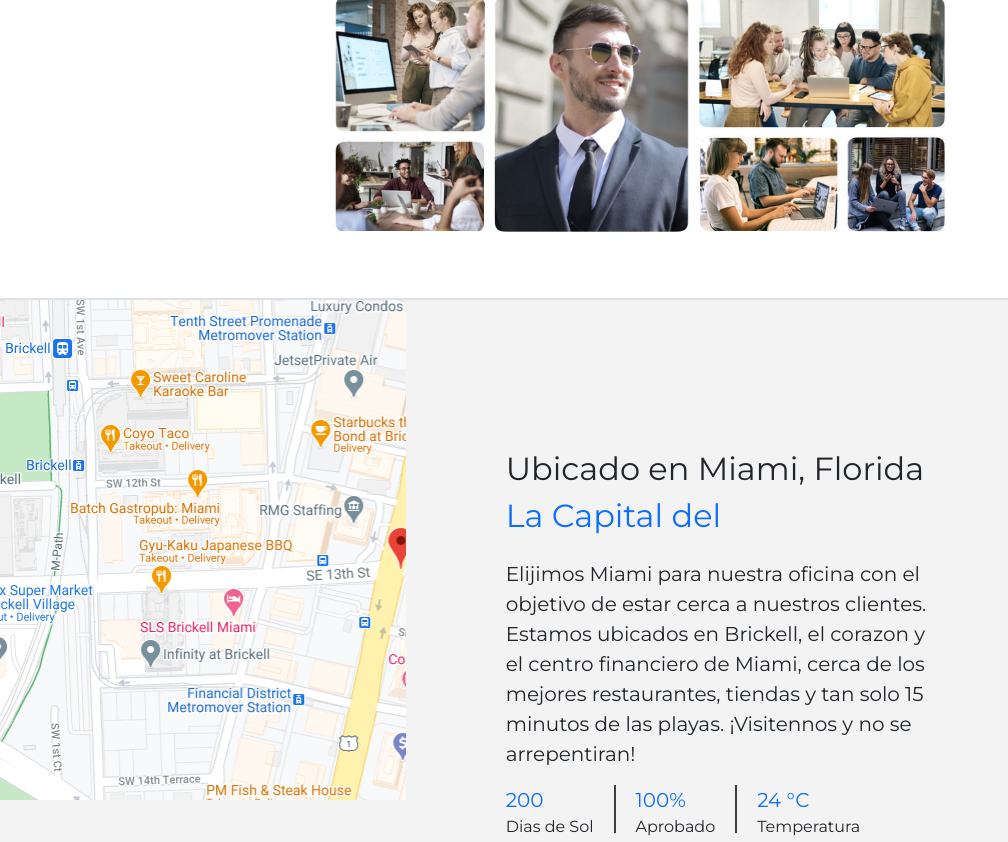
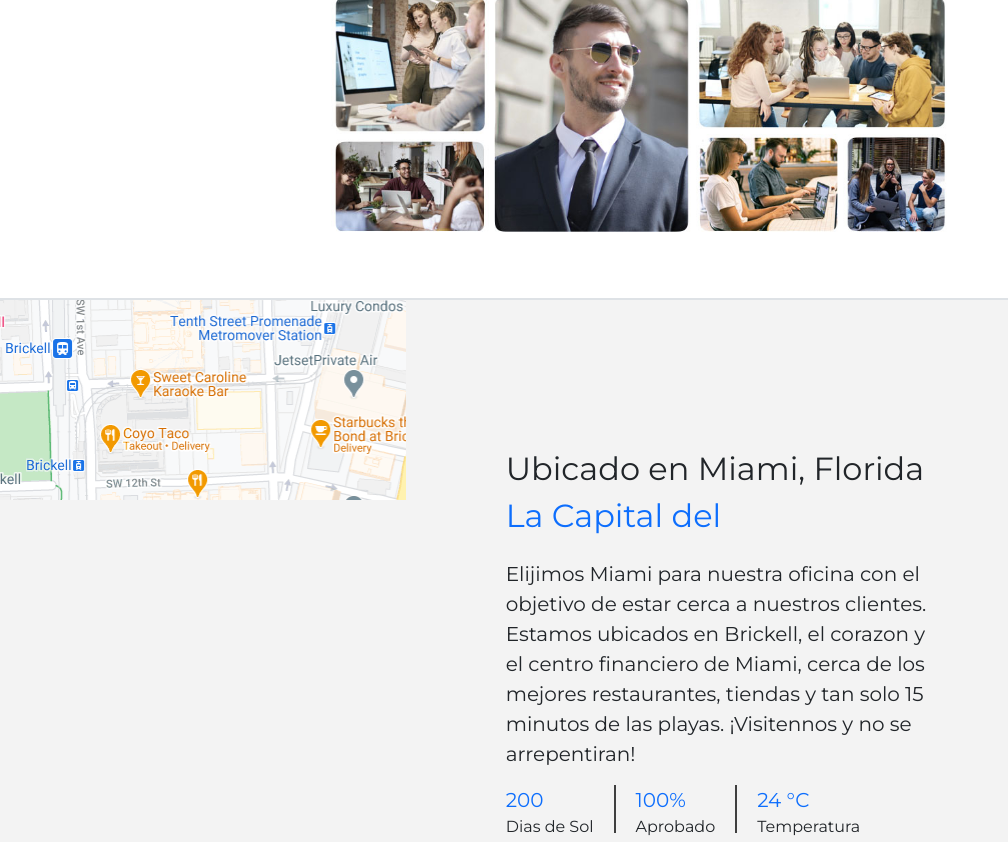
Before and after one commit to rickiperalta/alofokestore, a plain HTML site: page index.html in a window 1280 px wide. Shown: the part 1958-2800 px from the top of the page, without its empty margins (0-1008 px from the left). Drawn offline with nearby package versions, Linux system fonts and the light colour scheme.

Commit message:
2ra actualizacion

```diff
--- a/css/main.css
+++ b/css/main.css
@@ -48,7 +48,7 @@ body {
 .mapa {
     background: url(../img/mapa.png);
     width:100%;
-    height:500px;
+    height:200px;
 }
 
 
```
